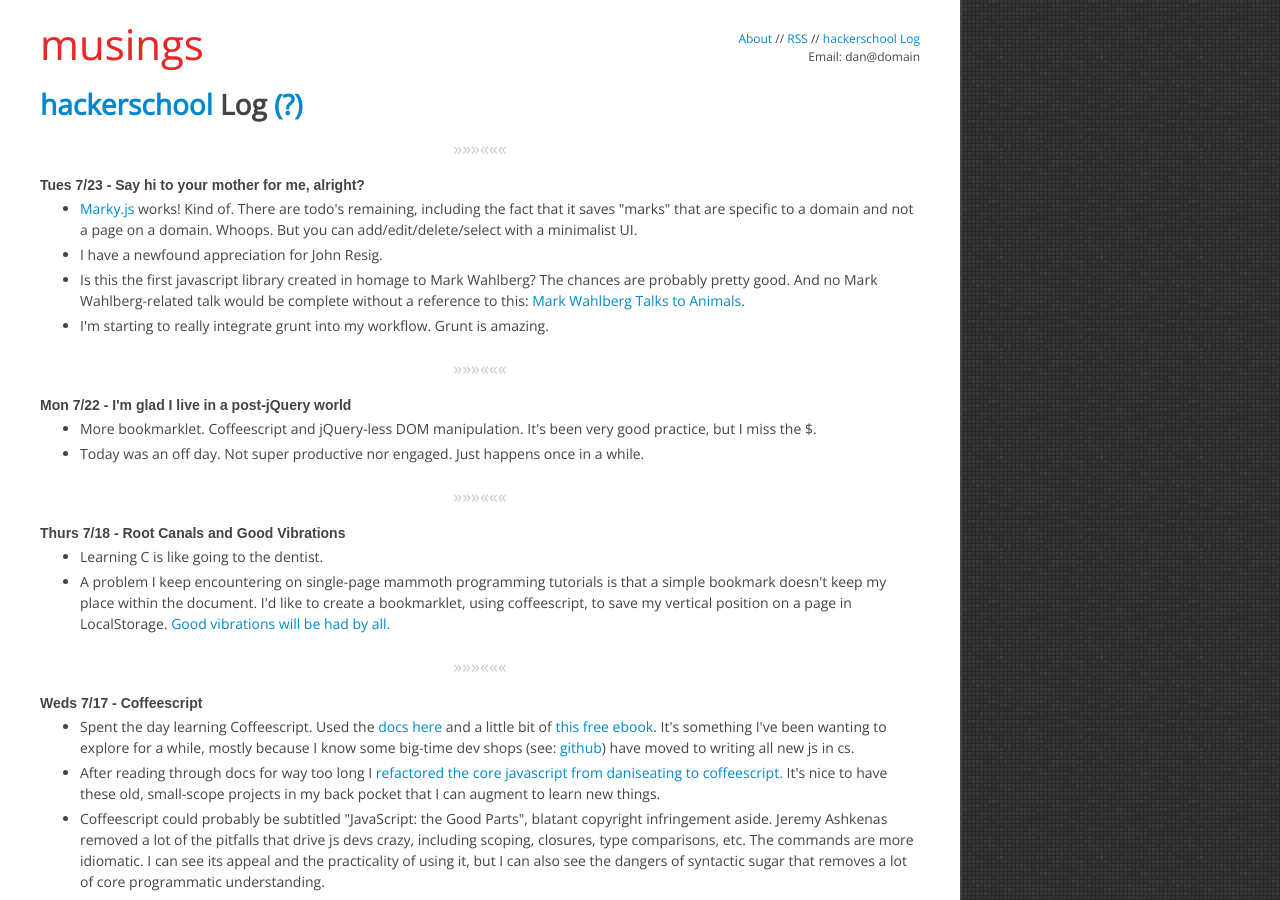
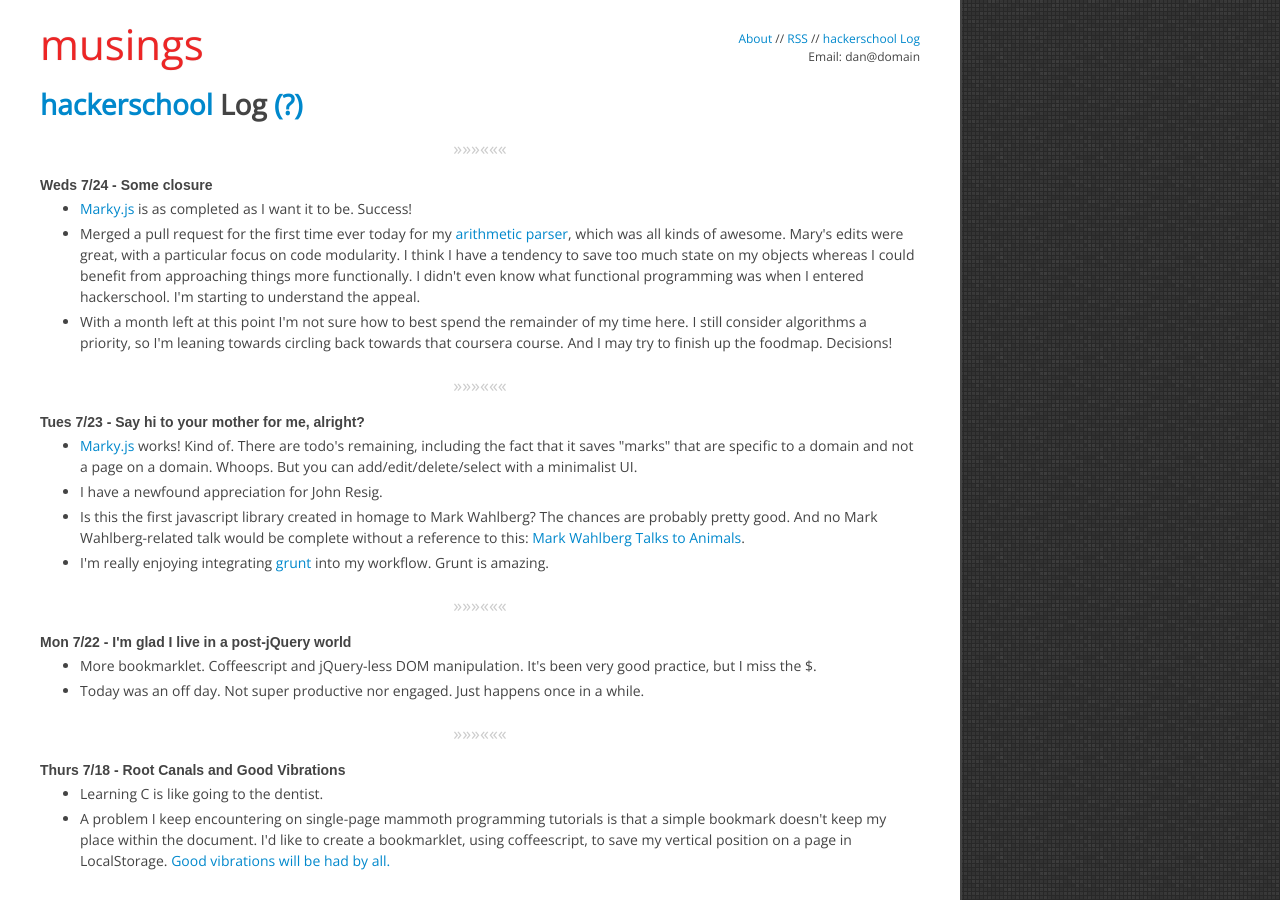
Before and after one commit to danielna/danielna.github.com, a Jekyll site: the page built from hackerschool.html, in a window 1280 px wide and 900 px high. Built offline with Jekyll 4.4.1, drawn with Linux system fonts in a browser that asks for light colours; nearby versions of some CDN libraries; library files that are not in the unit come from our copies; Markdown is read by kramdown in place of the engine named in the settings.

Commit message:
Log 7/24

```diff
--- a/hackerschool.html
+++ b/hackerschool.html
@@ -12,10 +12,25 @@ permalink: /hackerschool/index.html
 
     <div class="separator">&raquo;&raquo;&raquo;&laquo;&laquo;&laquo;</div>
 
-    <span class="date" id="2013-07-18">Tues 7/23 - Say hi to your mother for me, alright?</span>
+    <span class="date" id="2013-07-24">Weds 7/24 - Some closure</span>
     <ul>
         <li>
-            <a href="http://blog.danielna.com/marky.js/" target="_blank">Marky.js</a> works!  Kind of.  There are todo's remaining, including the fact that it saves "marks" that are specific to a domain and not a page on a domain.  Whoops.  But you can add/edit/delete/select with a minimalist UI.
+            <a href="http://danielna.github.io/marky.js" target="_blank">Marky.js</a> is as completed as I want it to be.  Success!
+        </li>
+        <li>
+            Merged a pull request for the first time ever today for my <a href="http://danielna.github.io/arithmetic-parser" target="_blank">arithmetic parser</a>, which was all kinds of awesome.  Mary's edits were great, with a particular focus on code modularity.  I think I have a tendency to save too much state on my objects whereas I could benefit from approaching things more functionally.  I didn't even know what functional programming was when I entered hackerschool.  I'm starting to understand the appeal.
+        </li>
+        <li>
+            With a month left at this point I'm not sure how to best spend the remainder of my time here.  I still consider algorithms a priority, so I'm leaning towards circling back towards that coursera course.  And I may try to finish up the foodmap.  Decisions!
+        </li>
+    </ul>
+
+    <div class="separator">&raquo;&raquo;&raquo;&laquo;&laquo;&laquo;</div>
+
+    <span class="date" id="2013-07-23">Tues 7/23 - Say hi to your mother for me, alright?</span>
+    <ul>
+        <li>
+            <a href="http://danielna.github.io/marky.js/" target="_blank">Marky.js</a> works!  Kind of.  There are todo's remaining, including the fact that it saves "marks" that are specific to a domain and not a page on a domain.  Whoops.  But you can add/edit/delete/select with a minimalist UI.
         </li>
         <li>
             I have a newfound appreciation for John Resig.
@@ -24,7 +39,7 @@ permalink: /hackerschool/index.html
             Is this the first javascript library created in homage to Mark Wahlberg?  The chances are probably pretty good.  And no Mark Wahlberg-related talk would be complete without a reference to this: <a href="http://www.youtube.com/watch?v=c3e3KOCD_Pg" target="_blank">Mark Wahlberg Talks to Animals</a>.
         </li>
         <li>
-            I'm starting to really integrate grunt into my workflow.  Grunt is amazing.
+            I'm really enjoying integrating <a href="http://gruntjs.com/" target="_blank">grunt</a> into my workflow.  Grunt is amazing.
         </li>
     </ul>
 
```
